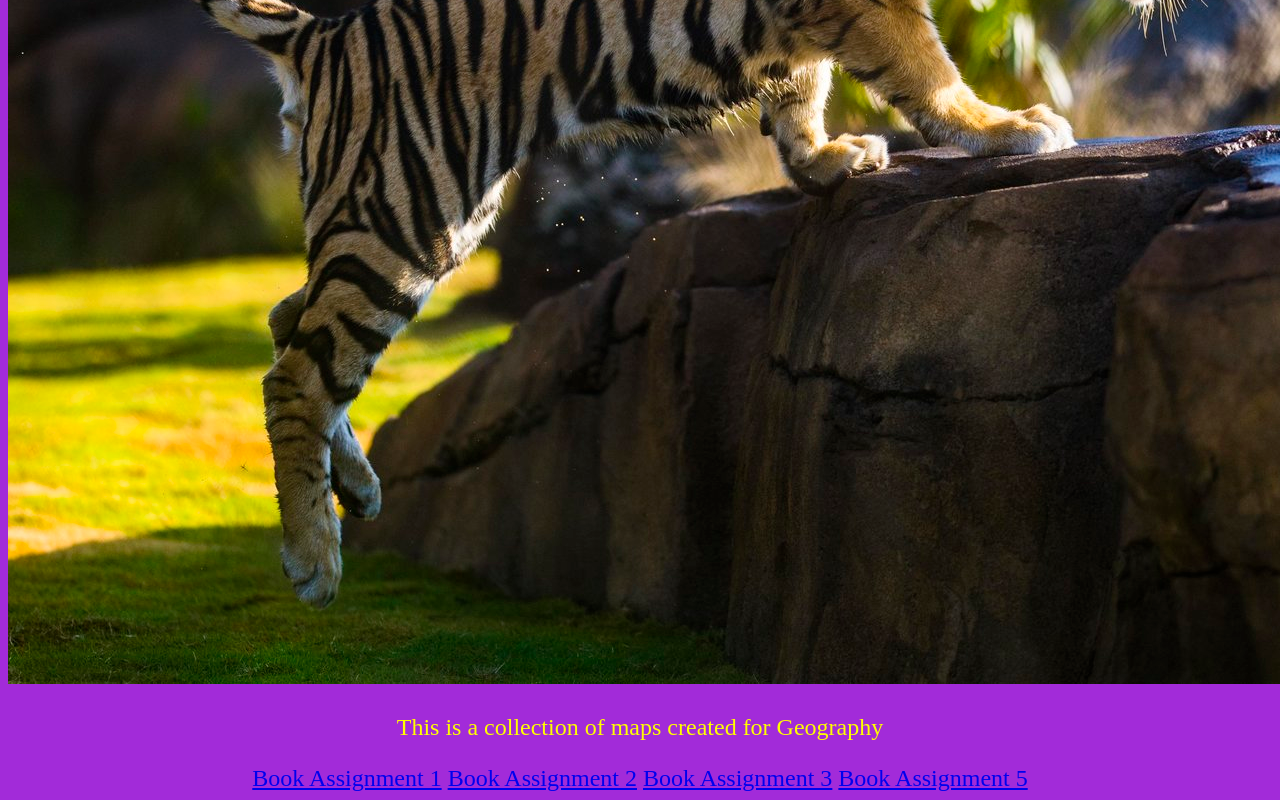
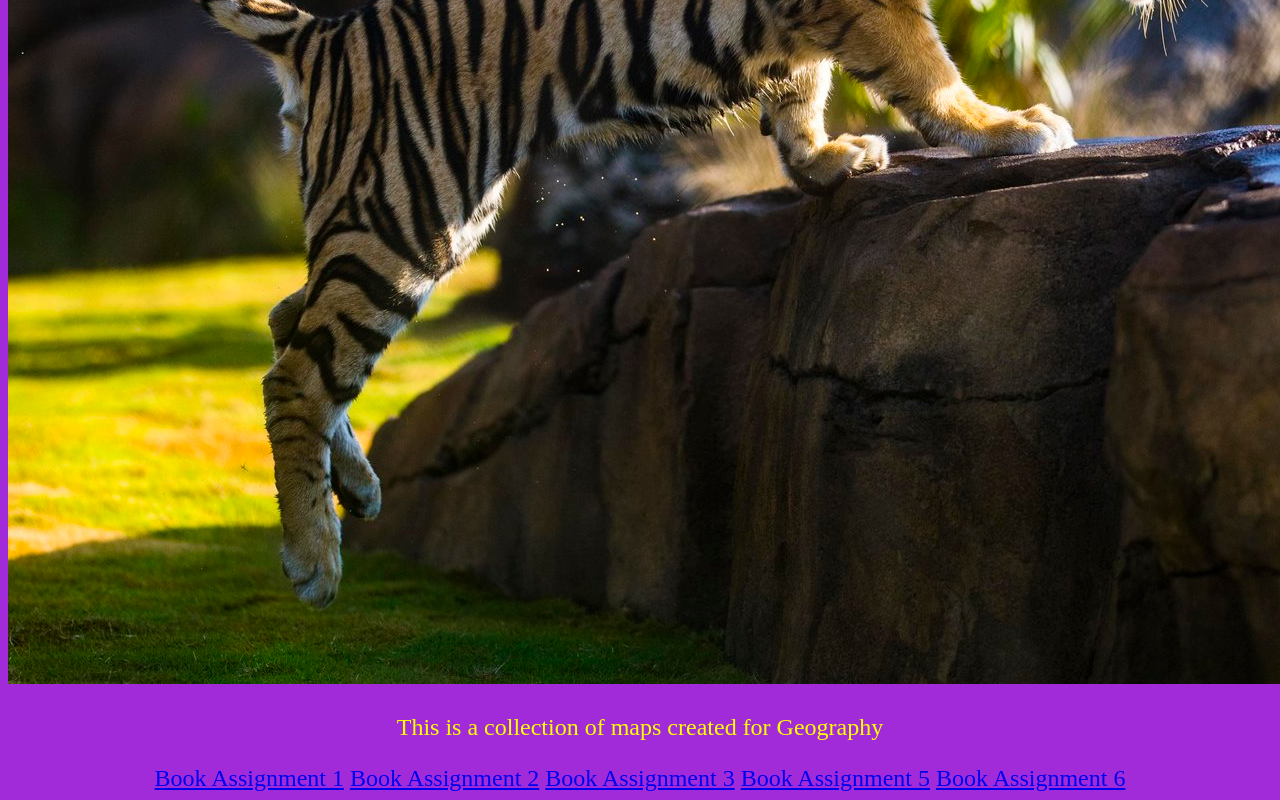
Before and after one commit to ngoff3/ngoff3.github.io, a plain HTML site: page index.html in a window 1280 px wide. Shown: the part 589-1389 px from the top of the page. Drawn offline with Linux system fonts and the light colour scheme.

Commit message:
update assignment 6

```diff
--- a/index.html
+++ b/index.html
@@ -13,5 +13,6 @@
    <a href="http://www.arcgis.com/apps/View/index.html?appid=e7c1a0258eed4a82828ca53a980852a4">Book Assignment 2</a>
    <a href="https://ngoff6.maps.arcgis.com/apps/GeoForm/index.html?appid=eb02284b04094110b6385c23be42e738">Book Assignment 3</a>
    <a href="https://ngoff6.maps.arcgis.com/apps/webappviewer/index.html?id=f20489d35287427f9ef6301b271404ec">Book Assignment 5</a>
+   <a href="https://ngoff6.maps.arcgis.com/apps/webappviewer/index.html?id=aab2cfa85bdd4e22ba5b2973a7ed0e0a">Book Assignment 6</a>
   </body>
 </html>
```
